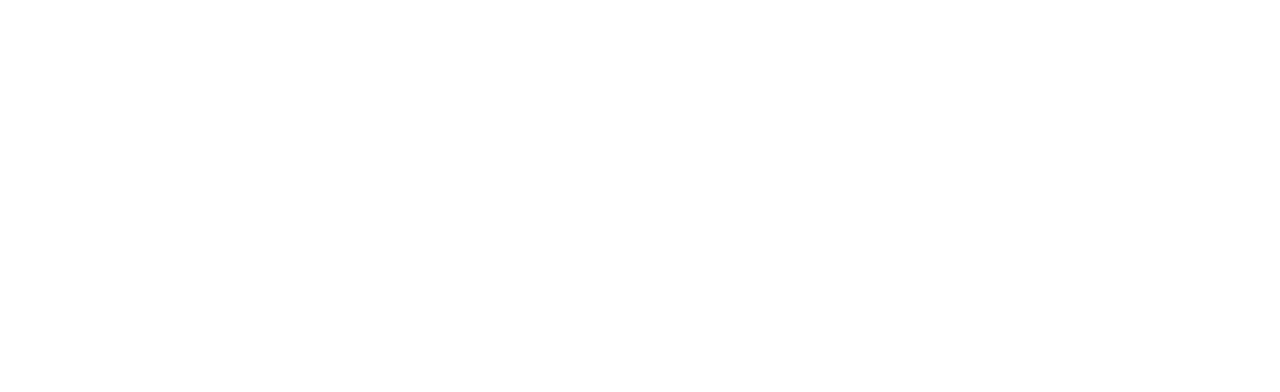
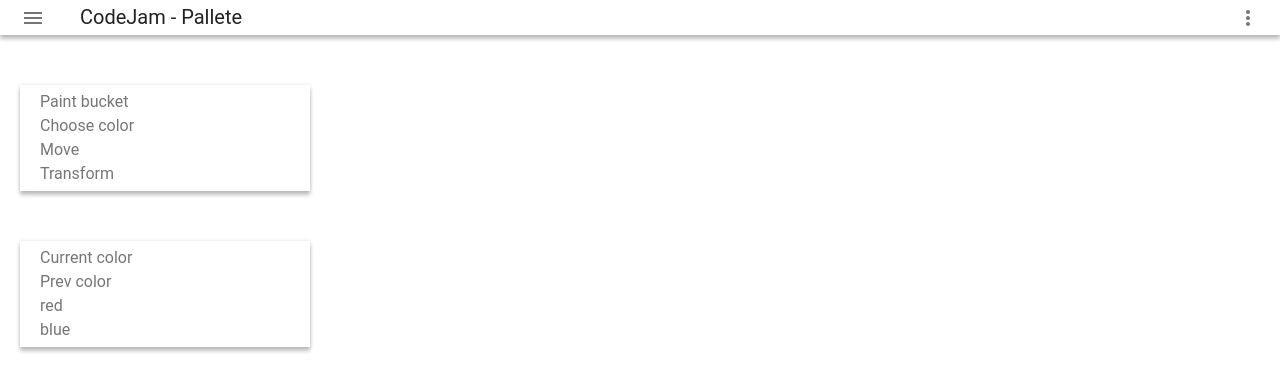
Before and after one commit to AnastasiaSK/codejam-canvas, a plain HTML site: page index.html in a window 1280 px wide. Drawn offline with nearby package versions, Linux system fonts and the light colour scheme.

Commit message:
feat: add basic layout

```diff
--- a/index.html
+++ b/index.html
@@ -12,6 +12,29 @@
     <title>Document</title>
   </head>
   <body>
+    <header>
+      <div class="pallete">
+        <div class="pallete__menu pallete__icon"></div>
+        <h1>CodeJam - Pallete</h1>
+        <div class="pallete__more-info pallete__icon"></div>
+      </div>
+    </header>
+    <main>
+      <aside>
+        <div class="tools">
+          <div class="tools__item">Paint bucket</div>
+          <div class="tools__item">Choose color</div>
+          <div class="tools__item">Move</div>
+          <div class="tools__item">Transform</div>
+        </div>
+        <div class="tools">
+          <div class="tools__item">Current color</div>
+          <div class="tools__item">Prev color</div>
+          <div class="tools__item">red</div>
+          <div class="tools__item">blue</div>
+        </div>
+      </aside>
+    </main>
     <script src="index.js"></script>
   </body>
 </html>
--- a/style.css
+++ b/style.css
@@ -0,0 +1,45 @@
+body {
+  font-family: Roboto;
+}
+
+.pallete {
+  display: flex;
+  align-items: center;
+  box-shadow: 0px 4px 4px rgba(0, 0, 0, 0.24), 0px 0px 4px rgba(0, 0, 0, 0.12);
+  padding: 5px 20px;
+}
+.pallete__icon {
+  background-repeat: no-repeat;
+  background-position: center;
+  width: 25px;
+  height: 25px;
+}
+.pallete__menu {
+  background-image: url(/assets/images/menu.svg);
+}
+h1 {
+  font-weight: 500px;
+  font-size: 20px;
+  line-height: 23px;
+  color: rgba(0, 0, 0, 0.87);
+  padding-left: 35px;
+}
+.pallete__more-info {
+  background-image: url(/assets/images/more.svg);
+  margin-left: auto;
+}
+main {
+  margin-top: 50px;
+}
+.tools {
+  margin: 0 20px 50px;
+  width: 250px;
+  font-size: 16px;
+  line-height: 24px;
+
+  color: rgba(0, 0, 0, 0.541327);
+
+  background: #ffffff;
+  box-shadow: 0px 4px 4px rgba(0, 0, 0, 0.24), 0px 0px 4px rgba(0, 0, 0, 0.12);
+  padding: 5px 20px;
+}
```
Also changed, not shown: assets/images/img.png (added), assets/images/menu.svg (added), assets/images/more.svg (added), assets/images/tool-choose-color.svg (added), assets/images/tool-move.svg (added), assets/images/tool-paint-bucket.svg (added), assets/images/tool-transform.svg (added).
